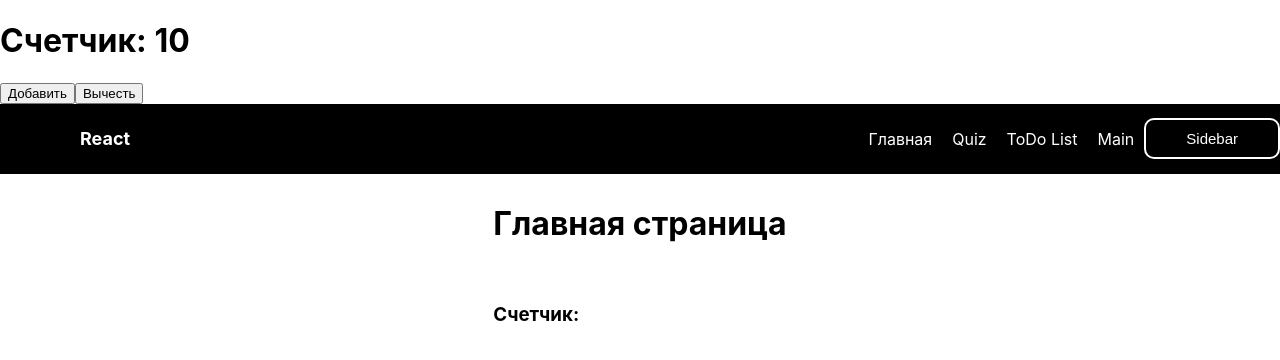
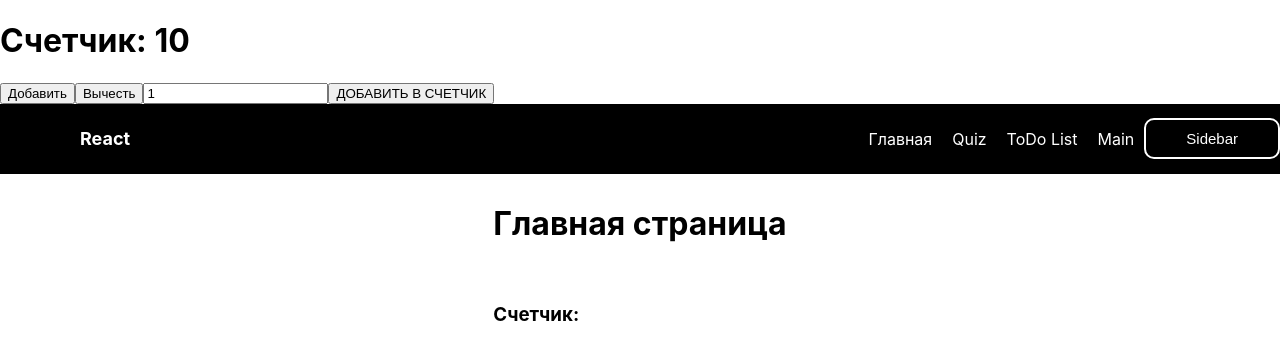
Before and after one commit to ssavl/react_code, a React (Create React App) app in the folder react_quiz/: page / in a window 1280 px wide. Shown: the top 360 px of the page. Built offline with nearby package versions, Linux system fonts and the light colour scheme.

Commit message:
Добавил новый action в reducer

```diff
--- a/react_quiz/src/App.js
+++ b/react_quiz/src/App.js
@@ -14,6 +14,8 @@ class App extends Component {
                 <h1>Счетчик: {this.props.counter}</h1>
                 <button onClick={this.props.onAdd}>Добавить</button>
                 <button onClick={this.props.onSub}>Вычесть</button>
+                <input type="text" placeholder="Добавить" value="1"/>
+                <button onClick={this.props.onNumber.bind(this, 15)}> ДОБАВИТЬ В СЧЕТЧИК</button>
                 <BrowserRouter>
                     <Switch>
                         <Route path="/" exact component={Home}/>
@@ -34,7 +36,8 @@ function mapStateToProps(state) {
 function mapDispatchToProps(dispatch) {
     return {
         onAdd: () => dispatch({type: 'ADD'}),
-        onSub: () => dispatch({type: 'SUB'})
+        onSub: () => dispatch({type: 'SUB'}),
+        onNumber: (number) => dispatch({type: "ADD_NUMBER", value: number}),
     }
 }
 
--- a/react_quiz/src/Home/index.js
+++ b/react_quiz/src/Home/index.js
@@ -4,8 +4,6 @@ import {connect} from "react-redux";
 
 
 const Home = () => {
-    // console.log('Home', this.props)
-
     return(
         <Layout>
             <div style={{display:'flex', justifyContent: 'center', alignItems:'center'}}>
--- a/react_quiz/src/redux/rootReducer.js
+++ b/react_quiz/src/redux/rootReducer.js
@@ -16,6 +16,12 @@ export default function rootReducer(state = initualState, action) {
                 counter: state.counter - 1
             }
         }
+        if (action.type === "ADD_NUMBER") {
+            return {
+                counter: state.counter + action.value
+            }
+        }
+        else {return state}
     }
 
     // switch (action.type) {
```
